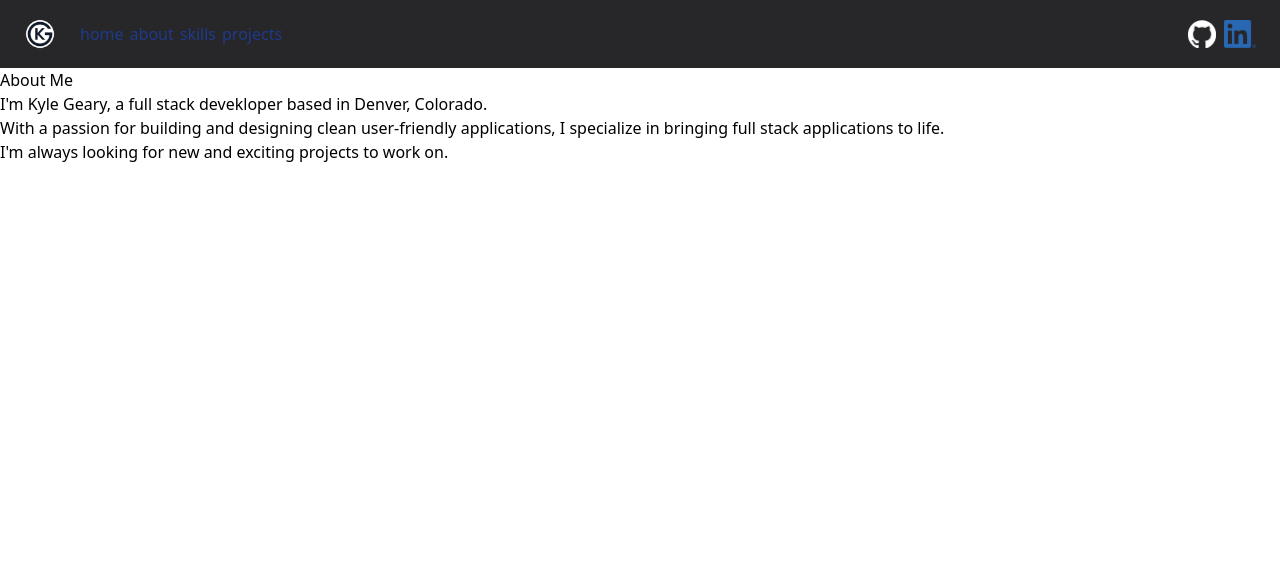
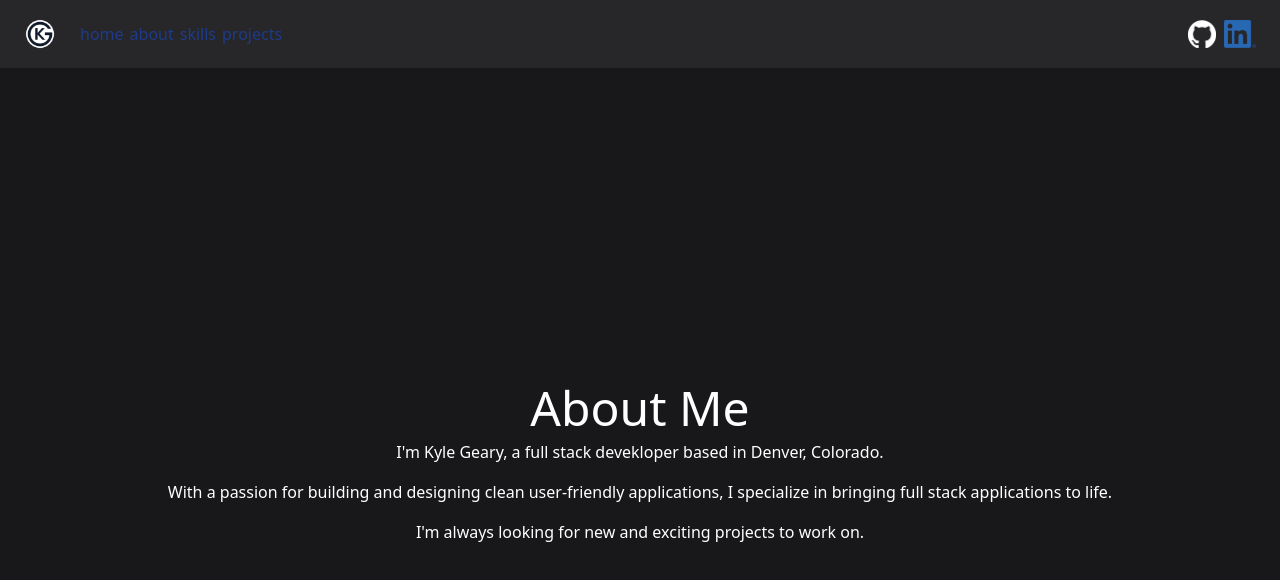
Before and after one commit to GearBots/portfolio, a React (Create React App) app in the folder portoflio/: page /about in a window 1280 px wide. Shown: the top 580 px of the page. Built offline with nearby package versions, Linux system fonts and the light colour scheme.

Commit message:
updated about page

```diff
--- a/portoflio/src/pages/about/About.js
+++ b/portoflio/src/pages/about/About.js
@@ -2,11 +2,11 @@ import React from 'react';
 
 const About = () => {
     return (
-        <div>
-            <h1> About Me</h1>
-            <p>I'm Kyle Geary, a full stack devekloper based in Denver, Colorado. </p>
-            <p>With a passion for building and designing clean user-friendly applications, I specialize in bringing  full stack applications to life. </p>
-            <p>I'm always looking for new and exciting projects to work on.</p>
+        <div className='bg-zinc-900  self-center flex flex-col justify-center items-center min-h-screen flex-grow'>
+            <h1 className='text-white text-5xl'> About Me</h1>
+            <p className='text-white text-1xl m-2'>I'm Kyle Geary, a full stack devekloper based in Denver, Colorado. </p>
+            <p className='text-white text-1xl m-2'>With a passion for building and designing clean user-friendly applications, I specialize in bringing  full stack applications to life. </p>
+            <p className='text-white text-1xl m-2'>I'm always looking for new and exciting projects to work on.</p>
 
         </div>
     );
```
